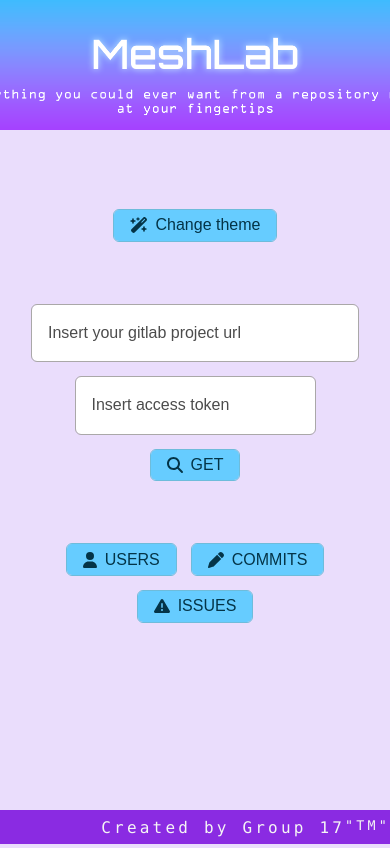
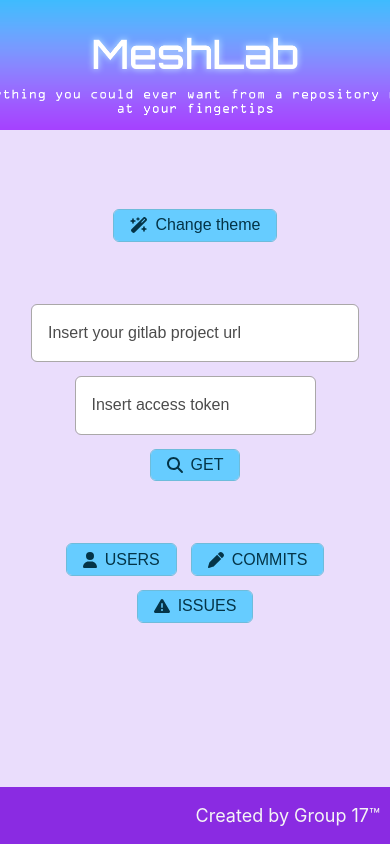
Before and after one commit to EmmaPeders1/IT2810-Project2, a React (Create React App) app in the folder meshlab/: page / in a window 390 px wide. Built offline with nearby package versions, Linux system fonts and the light colour scheme.

Commit message:
#24 Changed header and footer css to make it scalable and more responsive.

```diff
--- a/meshlab/src/components/Footer.tsx
+++ b/meshlab/src/components/Footer.tsx
@@ -7,7 +7,7 @@
   render() {
     return (
       <div id="FooterContainer">
-        Created by Group 17 <sup>"TM"</sup>
+        <p>Created by Group 17&trade;</p>
       </div>
     )
   }
--- a/meshlab/src/components/css/Footer.css
+++ b/meshlab/src/components/css/Footer.css
@@ -1,15 +1,14 @@
 #FooterContainer {
   width: 100%;
-  display: flex;
-  justify-content: right;
   background-color: blueviolet;
+  text-align: right;
+  position:absolute;
+  left:0;
+  bottom:0;
+  right:0;
+}
+p {
   color: whitesmoke;
-  font-family: "Lucida Console", monospace;
-  font-size: 1rem;
-  letter-spacing: 0.2em;
-  margin-top: 10em;
-  overflow: hidden;
-  padding: 2% 0 2% 0;
-  position: sticky;
-  bottom: 0px;
+  font-size: 18px;
+  margin-right: 10px;
 }
--- a/meshlab/src/components/css/Header.css
+++ b/meshlab/src/components/css/Header.css
@@ -27,3 +27,10 @@
     height: 130px;
   }
 }
+
+@media (min-width: 1500px) {
+  #headerImg {
+    width: 100%;
+    height: auto;
+  }
+}
```
